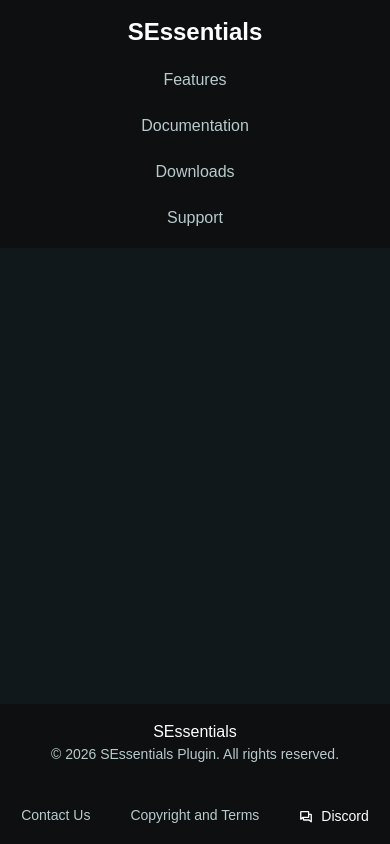
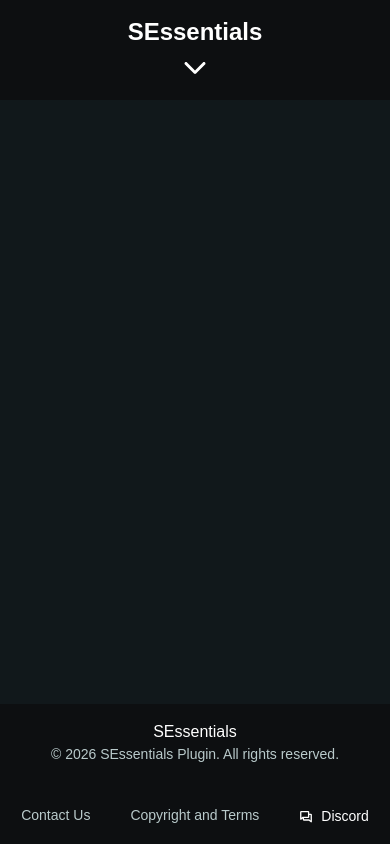
Before and after one commit to KatyTye/PluginDashboard, a React (Vite) app: page /edit in a window 390 px wide. Built offline with nearby package versions, Linux system fonts and the light colour scheme.

Commit message:
style: Changed styling for resize on header and footer

```diff
--- a/src/components/Footer.tsx
+++ b/src/components/Footer.tsx
@@ -4,7 +4,7 @@
 export default function Footer() {
 
 	return (<footer className="bottom-content flex flex-col gap-10 md:grid md:grid-cols-2 items-center bg-(--background-second-color)
-		p-4 md:pl-20 md:pr-20">
+		p-4 lg:pl-20 lg:pr-20">
 		<div>
 			<p className="text-center md:text-left">SEssentials</p>
 			<p className="text-(--text-second-color) text-[14px] text-center md:text-left">
--- a/src/components/Header.tsx
+++ b/src/components/Header.tsx
@@ -1,17 +1,21 @@
+import { useState } from "react";
 import { FaRegUserCircle } from "react-icons/fa";
+import { IoIosArrowDown } from "react-icons/io";
 import { MdOutlineSettings } from "react-icons/md";
 import { Link, NavLink } from "react-router";
 
 export default function Header() {
+	const [phoneOpen, setPhoneOpen] = useState(false)
 
-	return (<header className="top-content grid gap-5 md:gap-0 md:grid-cols-3 items-center bg-(--background-second-color) p-4
-		md:pl-20 md:pr-20 justify-center grid-cols-1">
+	return (<header className={`top-content grid gap-5 md:gap-0 md:grid-cols-3 items-center bg-(--background-second-color) p-4
+		lg:pl-20 lg:pr-20 transition-all duration-700justify-center grid-cols-1 ${phoneOpen ? "" : "nogap h-75"}`}>
 
 		<Link to={"/"} className="text-2xl text-center font-bold md:w-fit hover:text-(--special-color) duration-500">
 			SEssentials
 		</Link>
 
-		<nav className="grid gap-5 md:gap-10 justify-center md:grid-cols-3 md:flex">
+		<nav className={`grid gap-5 md:gap-10 justify-center md:grid-cols-3 md:flex w-fit h-full transition-all
+			${phoneOpen ? "" : "md:noshow"} justify-self-center overflow-hidden`}>
 			<NavLink to={"/features"} className="border-b-2 w-fit m-auto border-transparent transition-all [&.active]:border-(--special-color)
 			hover:border-(--special-color) duration-500 [&.active]:text-(--text-color) text-(--text-second-color) text-center">
 				Features
@@ -30,6 +34,10 @@
 			</NavLink>
 		</nav>
 
+		<button onClick={() => setPhoneOpen(!phoneOpen)} className="m-auto md:hidden">
+			<IoIosArrowDown className={`w-8 h-8 transition-all duration-500 ${phoneOpen ? "rotate-180" : ""}`} />
+		</button>
+
 		<div className="md:flex gap-10 justify-center ml-auto hidden">
 			<NavLink to={"/profile"} className="w-6 [&.active]:text-(--text-color) hover:text-(--special-color)
 			duration-500 text-(--text-second-color)">
--- a/src/global.css
+++ b/src/global.css
@@ -49,6 +49,15 @@
 	color: #e8590c;
 }
 
+.noshow {
+	height: 0px;
+}
+
+.nogap {
+	height: 100px;
+	gap: 0;
+}
+
 @media screen and (width >=48rem) {
 	.custom-grid {
 		display: grid;
```
